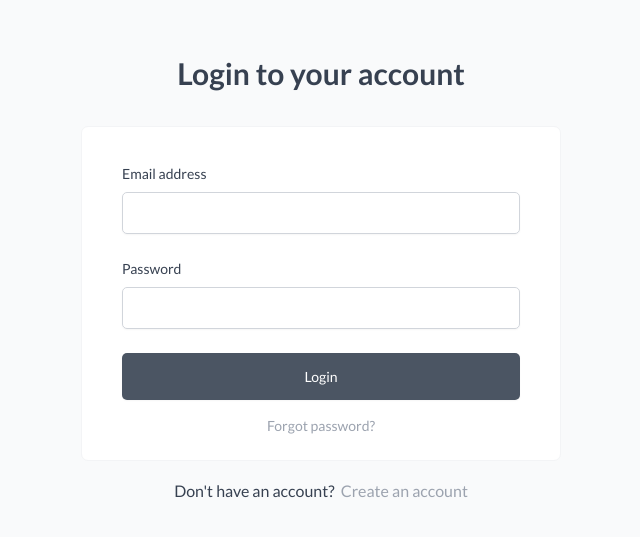
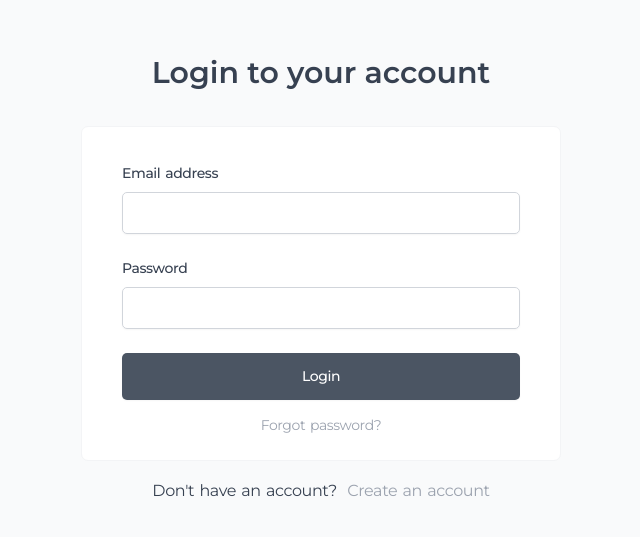
Before and after one commit to rajibul-dev/winning-habits, a React (Vite) app in the folder frontend/: page /login in a window 1280 px wide. Shown: the part 123-660 px from the top of the page, without its empty margins (319-959 px from the left). Built offline with nearby package versions, Linux system fonts and the light colour scheme; no server answers.

Commit message:
changed to Montserrat font

```diff
--- a/frontend/index.html
+++ b/frontend/index.html
@@ -8,7 +8,7 @@
     <link rel="preconnect" href="https://fonts.googleapis.com" />
     <link rel="preconnect" href="https://fonts.gstatic.com" crossorigin />
     <link
-      href="https://fonts.googleapis.com/css2?family=Lato:ital,wght@0,100;0,300;0,400;0,700;0,900;1,100;1,300;1,400;1,700;1,900&display=swap"
+      href="https://fonts.googleapis.com/css2?family=Montserrat:ital,wght@0,100..900;1,100..900&display=swap"
       rel="stylesheet"
     />
 
--- a/frontend/src/styles/GlobalStyles.js
+++ b/frontend/src/styles/GlobalStyles.js
@@ -114,7 +114,7 @@ html {
 }
 
 body {
-  font-family: "Lato", sans-serif;
+  font-family: "Montserrat", sans-serif;
   color: var(--color-grey-700);
 
   transition: color 0.3s, background-color 0.3s;
@@ -165,6 +165,11 @@ a {
 
 ul {
   list-style: none;
+}
+
+p, a, label, input, blockquote, span, button {
+  letter-spacing: -.4px;
+  word-spacing: 1.1pt;
 }
 
 p,
```
